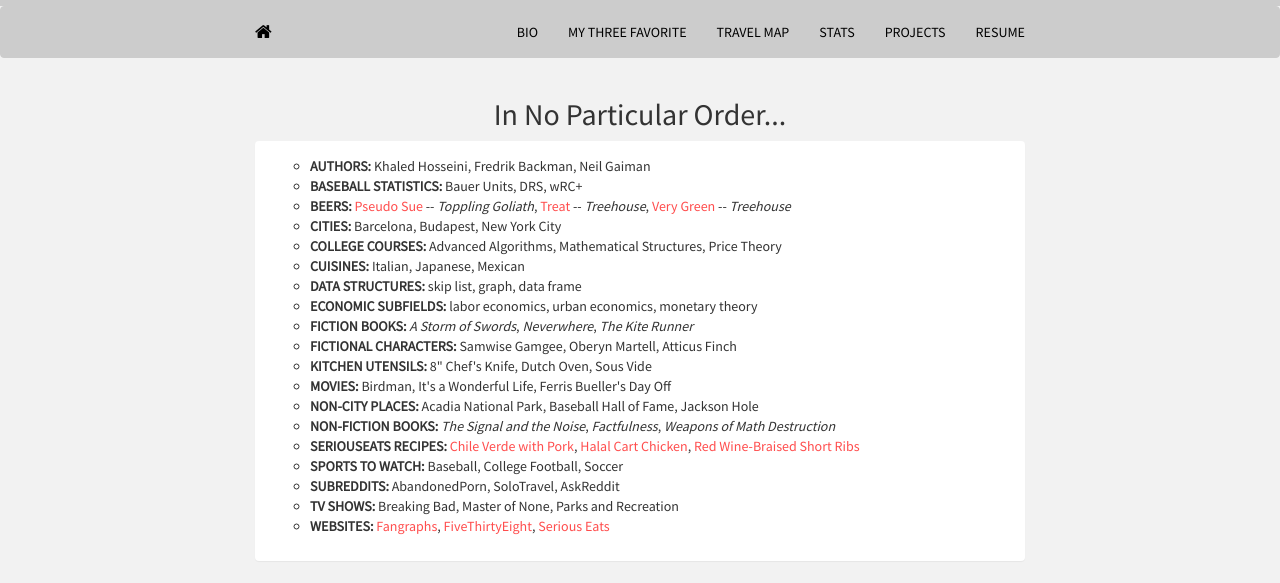
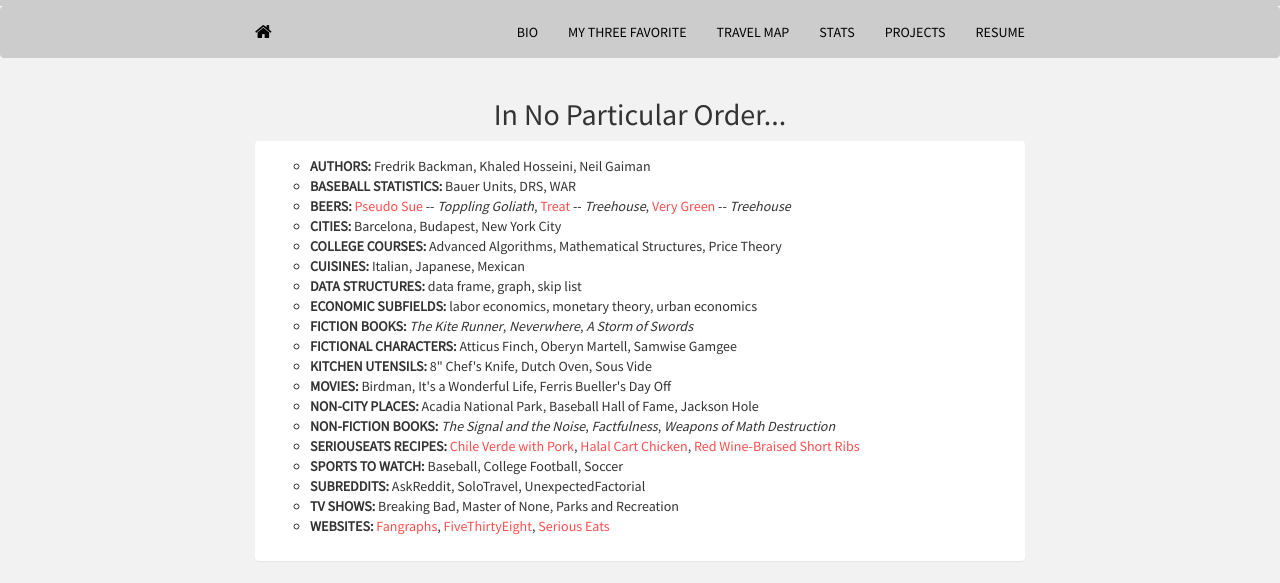
Before and after one commit to mrkaye97/mrkaye97.github.io, a Jekyll site: the page built from random.html, in a window 1280 px wide. Shown: the top 583 px of the page. Built offline with Jekyll 4.4.1, drawn with Linux system fonts in a browser that asks for light colours; nearby versions of some CDN libraries.

Commit message:
Update random.html

```diff
--- a/random.html
+++ b/random.html
@@ -20,23 +20,23 @@
 			<div class="panel panel-default">
 	    		<div class="panel-body">
 					<ul style="list-style-type:circle">
-					  <li><b>AUTHORS:</b> Khaled Hosseini, Fredrik Backman, Neil Gaiman</li>
-					  <li><b>BASEBALL STATISTICS:</b> Bauer Units, DRS, wRC+</li>
+					  <li><b>AUTHORS:</b> Fredrik Backman, Khaled Hosseini, Neil Gaiman</li>
+					  <li><b>BASEBALL STATISTICS:</b> Bauer Units, DRS, WAR</li>
 					  <li><b>BEERS:</b> <a href="https://untappd.com/b/toppling-goliath-brewing-co-pseudo-sue/65644">Pseudo Sue</a> -- <i>Toppling Goliath</i>,  <a href="https://untappd.com/b/tree-house-brewing-company-treat/2918806">Treat</a> -- <i>Treehouse</i>,  <a href="https://untappd.com/b/tree-house-brewing-company-very-green/689944">Very Green</a> -- <i>Treehouse</i></li></li>
 					  <li><b>CITIES:</b> Barcelona, Budapest, New York City </li>
   					  <li><b>COLLEGE COURSES:</b> Advanced Algorithms, Mathematical Structures, Price Theory</li>
   					  <li><b>CUISINES:</b> Italian, Japanese, Mexican</li>
-					  <li><b>DATA STRUCTURES:</b> skip list, graph, data frame</li>
-					  <li><b>ECONOMIC SUBFIELDS:</b> labor economics, urban economics, monetary theory</li>
-					  <li><b>FICTION BOOKS:</b> <i>A Storm of Swords</i>, <i>Neverwhere</i>, <i>The Kite Runner</i></li>
-					  <li><b>FICTIONAL CHARACTERS:</b> Samwise Gamgee, Oberyn Martell, Atticus Finch</li>
+					  <li><b>DATA STRUCTURES:</b> data frame, graph, skip list</li>
+					  <li><b>ECONOMIC SUBFIELDS:</b> labor economics, monetary theory, urban economics</li>
+					  <li><b>FICTION BOOKS:</b> <i>The Kite Runner</i>, <i>Neverwhere</i>, <i>A Storm of Swords</i></li>
+					  <li><b>FICTIONAL CHARACTERS:</b> Atticus Finch, Oberyn Martell, Samwise Gamgee</li>
 					  <li><b>KITCHEN UTENSILS:</b> 8" Chef's Knife, Dutch Oven, Sous Vide</li>
 					  <li><b>MOVIES:</b> Birdman, It's a Wonderful Life, Ferris Bueller's Day Off</li>
 					  <li><b>NON-CITY PLACES:</b> Acadia National Park, Baseball Hall of Fame, Jackson Hole</li>
 					  <li><b>NON-FICTION BOOKS:</b> <i>The Signal and the Noise</i>, <i>Factfulness</i>, <i>Weapons of Math Destruction</i></li>
 					  <li><b>SERIOUSEATS RECIPES:</b> <a href="https://www.seriouseats.com/recipes/2011/01/chile-verde-with-pork-recipe.html">Chile Verde with Pork</a>, <a href="https://www.seriouseats.com/recipes/2011/12/serious-eats-halal-cart-style-chicken-and-rice-white-sauce-recipe.html">Halal Cart Chicken</a>, <a href="https://www.seriouseats.com/recipes/2019/12/red-wine-braised-beef-short-ribs-recipe.html">Red Wine-Braised Short Ribs</a></li></li>
 					  <li><b>SPORTS TO WATCH:</b> Baseball, College Football, Soccer</li>
-					  <li><b>SUBREDDITS:</b> AbandonedPorn, SoloTravel, AskReddit</li>
+					  <li><b>SUBREDDITS:</b> AskReddit, SoloTravel, UnexpectedFactorial</li>
 					  <li><b>TV SHOWS:</b> Breaking Bad, Master of None, Parks and Recreation</li>
 					  <li><b>WEBSITES:</b> <a href="https://www.fangraphs.com/">Fangraphs</a>, <a href="https://fivethirtyeight.com/">FiveThirtyEight</a>, <a href="http://www.seriouseats.com/">Serious Eats</a></li>
 					</ul>
```
